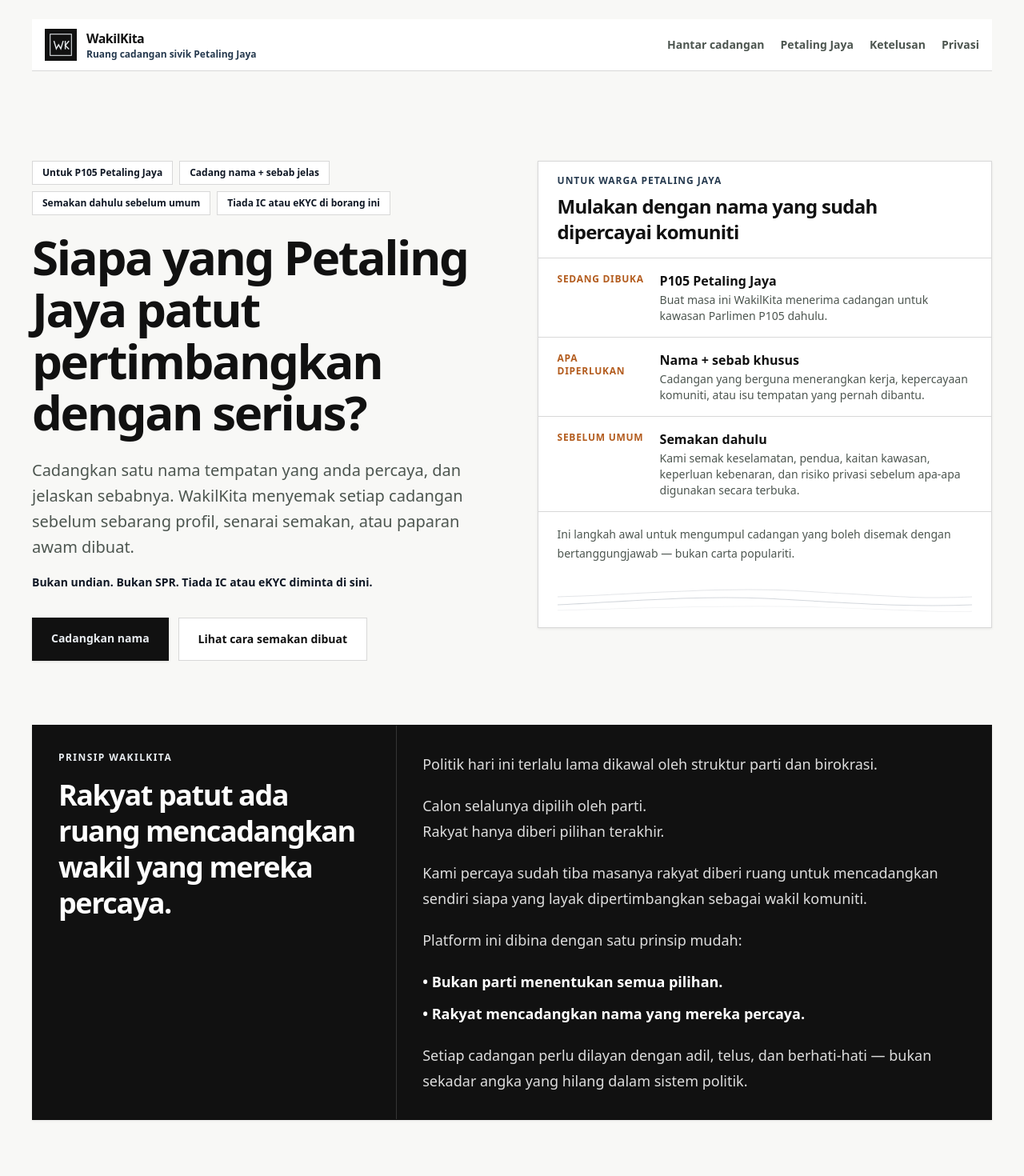
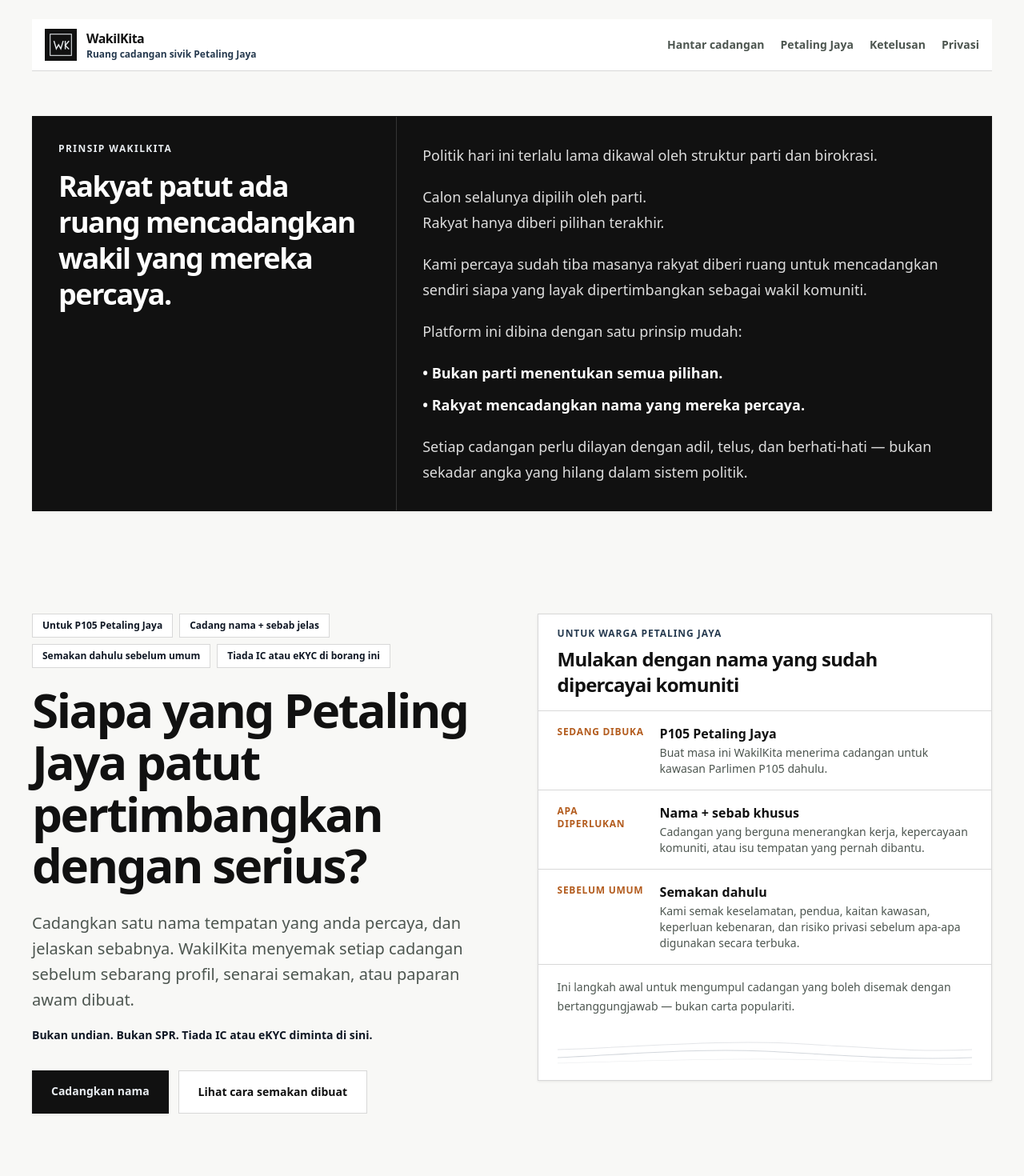
Before and after one commit to amirariff91/wakilkita, a Next.js app: page / in a window 1280 px wide. Shown: the top 1470 px of the page at 80% size. Built offline with nearby package versions, Linux system fonts and the light colour scheme.

Commit message:
Lead WakilKita homepage with principles

```diff
--- a/src/app/page.tsx
+++ b/src/app/page.tsx
@@ -111,7 +111,7 @@ function IntakeDeskPanel() {
 function ManifestoSection() {
   return (
     <section
-      className="mx-auto max-w-7xl px-5 pb-16 sm:px-8 lg:px-10"
+      className="pb-4"
       aria-labelledby="manifesto-heading"
     >
       <div className="grid gap-0 border border-[var(--line)] bg-[var(--ink)] text-white shadow-[0_1px_3px_rgba(0,0,0,0.08)] lg:grid-cols-[0.38fr_0.62fr]">
@@ -309,6 +309,8 @@ export default function Home() {
         <section className="mx-auto flex w-full max-w-7xl flex-col gap-14 px-5 py-6 sm:px-8 lg:px-10">
           <CivicNav />
 
+          <ManifestoSection />
+
           <div
             id="top"
             className="grid items-start gap-10 py-8 lg:grid-cols-[1.02fr_0.98fr] lg:py-14"
@@ -352,8 +354,6 @@ export default function Home() {
           </div>
         </section>
 
-        <ManifestoSection />
-
         <WakilKitaActionPanel />
         <WhatIsSection />
         <ReviewJourneySection />
```
